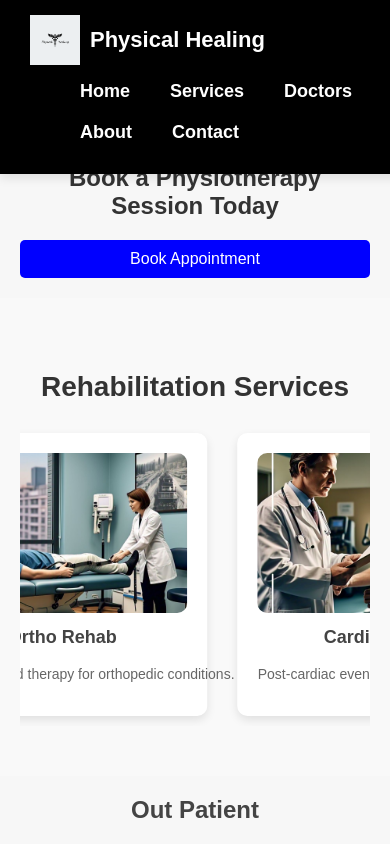
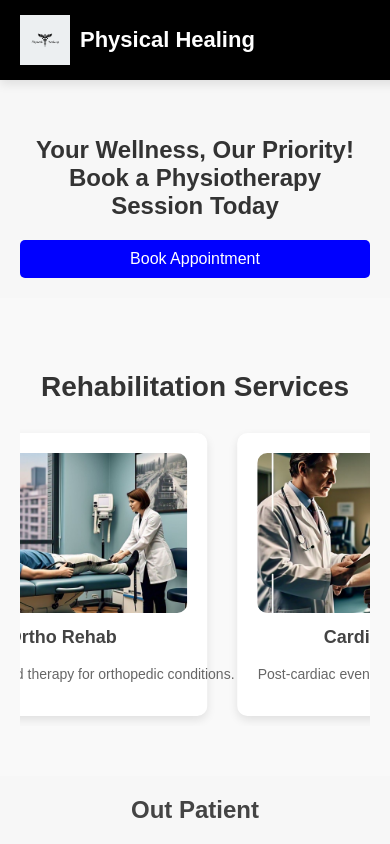
Before and after one commit to tamminenidurga96/physical-healing, a React (Create React App) app: page / in a window 390 px wide. Shown: the top 844 px of the page. Built offline with nearby package versions, Linux system fonts and the light colour scheme.

Commit message:
Updated Navbar responsiveness

```diff
--- a/src/components/Navbar.js
+++ b/src/components/Navbar.js
@@ -1,13 +1,21 @@
-import React from "react";
+import React, { useState } from "react";
 
 function Navbar() {
+  const [menuOpen, setMenuOpen] = useState(false);
+
   return (
     <nav style={styles.navbar}>
       <div style={styles.logoContainer}>
         <img src="/images/img.png" alt="Physical Healing" style={styles.logo} />
         <span style={styles.brandName}>Physical Healing</span>
       </div>
-      <ul style={styles.navLinks}>
+
+      {/* Hamburger Menu for Mobile */}
+      <div style={styles.hamburger} onClick={() => setMenuOpen(!menuOpen)}>
+        ☰
+      </div>
+
+      <ul style={{ ...styles.navLinks, display: menuOpen ? "flex" : "none" }}>
         <li><a href="#home" style={styles.navLink}>Home</a></li>
         <li><a href="#services" style={styles.navLink}>Services</a></li>
         <li><a href="#doctors" style={styles.navLink}>Doctors</a></li>
@@ -23,14 +31,13 @@ const styles = {
     display: "flex",
     justifyContent: "space-between",
     alignItems: "center",
-    padding: "15px 30px",
+    padding: "15px 20px",
     backgroundColor: "#000000",
     boxShadow: "0 4px 10px rgba(0, 0, 0, 0.1)",
     position: "fixed",
     width: "100%",
     top: 0,
     zIndex: 1000,
-    flexWrap: "wrap",
   },
   logoContainer: {
     display: "flex",
@@ -49,8 +56,7 @@ const styles = {
     listStyle: "none",
     display: "flex",
     gap: "20px",
-    marginLeft: "auto", // Pushes items to the right
-    flexWrap: "wrap", // Prevents overlapping
+    marginLeft: "auto",
   },
   navLink: {
     textDecoration: "none",
@@ -58,26 +64,32 @@ const styles = {
     color: "#fff",
     transition: "0.3s",
     fontWeight: "bold",
-    padding: "10px", // Adds spacing
+    padding: "10px",
   },
+  hamburger: {
+    fontSize: "30px",
+    color: "#fff",
+    cursor: "pointer",
+    display: "none", // Hidden by default on larger screens
+  },
+
+  /* Mobile Styles */
+  '@media (max-width: 768px)': {
+    navLinks: {
+      flexDirection: "column",
+      alignItems: "center",
+      position: "absolute",
+      top: "60px",
+      left: 0,
+      width: "100%",
+      backgroundColor: "#000",
+      padding: "10px 0",
+      display: "none", // Hidden by default
+    },
+    hamburger: {
+      display: "block",
+    }
+  }
 };
 
-// Responsive Styles
-const mediaQuery = `
-  @media (max-width: 768px) {
-    .navLinks {
-      flex-direction: column;
-      gap: 10px;
-      align-items: center;
-      width: 100%;
-      padding-top: 10px;
-    }
-  }
-`;
-
-// Injecting styles dynamically for media queries
-const styleSheet = document.createElement("style");
-styleSheet.innerText = mediaQuery;
-document.head.appendChild(styleSheet);
-
 export default Navbar;
```
